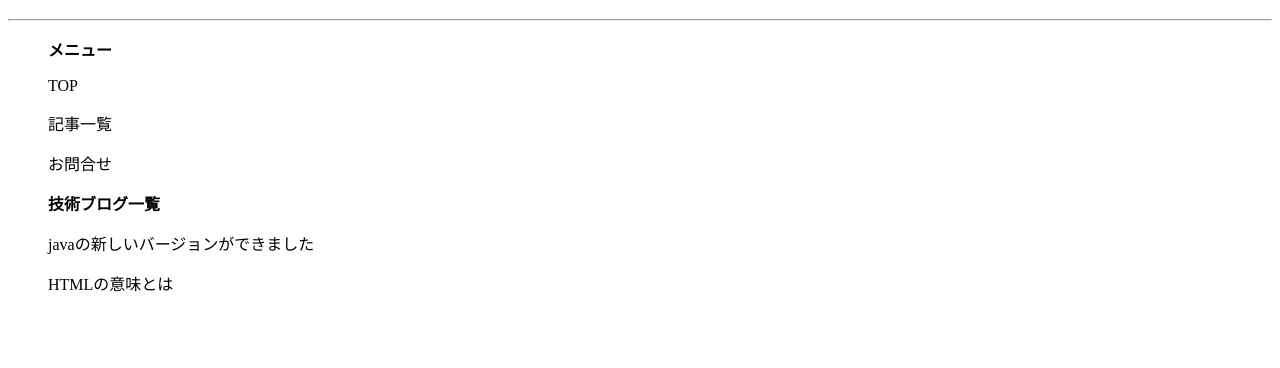
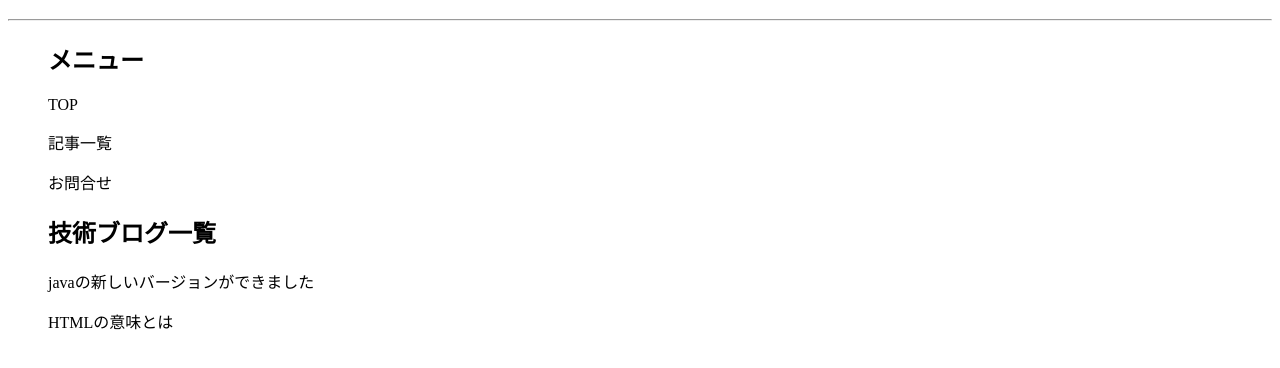
Before and after one commit to wzyj0913/HTMLpractice, a plain HTML site: page practice/index.html in a window 1280 px wide. Shown: the part 70-438 px from the top of the page. Drawn offline with Linux system fonts and the light colour scheme.

Commit message:
練習問題訂正済み

```diff
--- a/practice/index.html
+++ b/practice/index.html
@@ -9,14 +9,14 @@
 <hr>
 
 <dir class="メニュー">
-    <p><b>メニュー</b></p>
+    <h2><b>メニュー</b></h2>
     <p>TOP</p>
     <p>記事一覧</p>
     <p>お問合せ</p>
 
 </dir>
 <dir class="技術ブログ一覧">
-    <p><b>技術ブログ一覧</b></p>
+    <h2><b>技術ブログ一覧</b></h2>
     <p>javaの新しいバージョンができました</p>
     <p>HTMLの意味とは</p>
 
```
